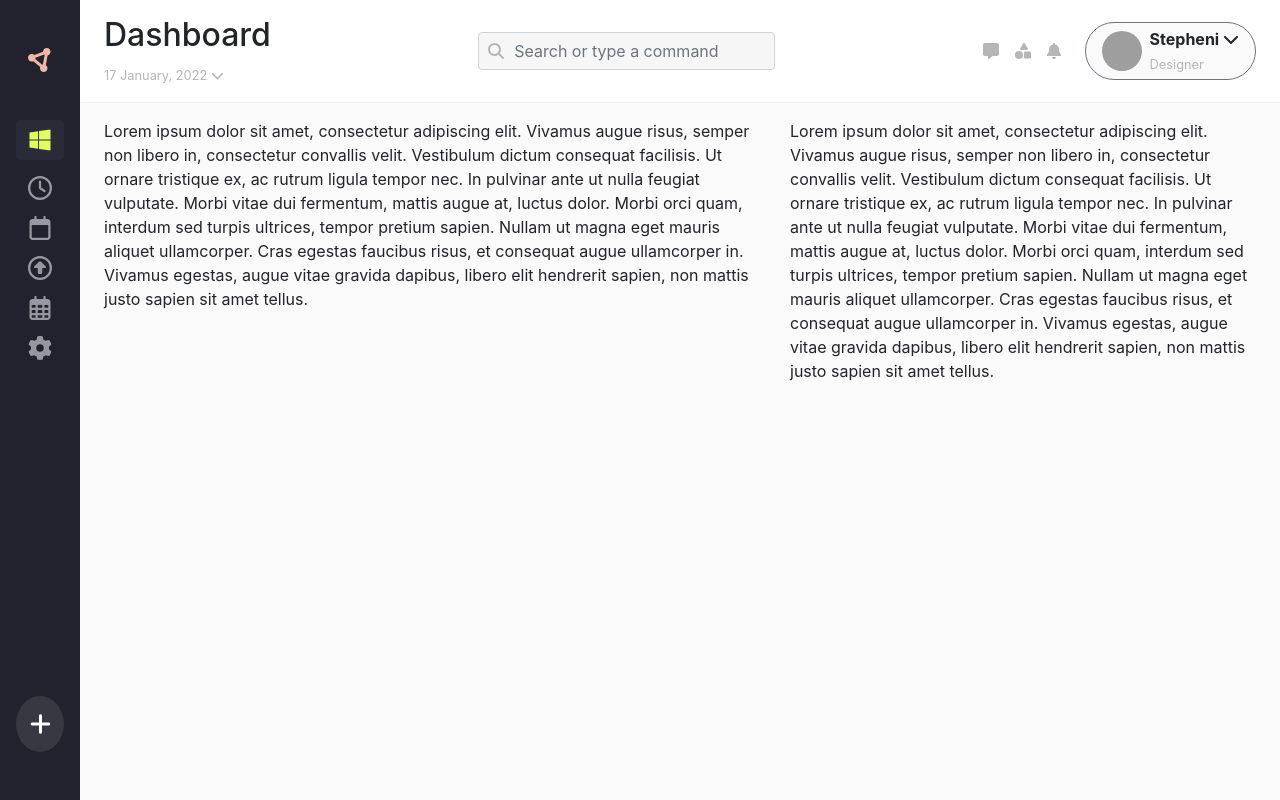
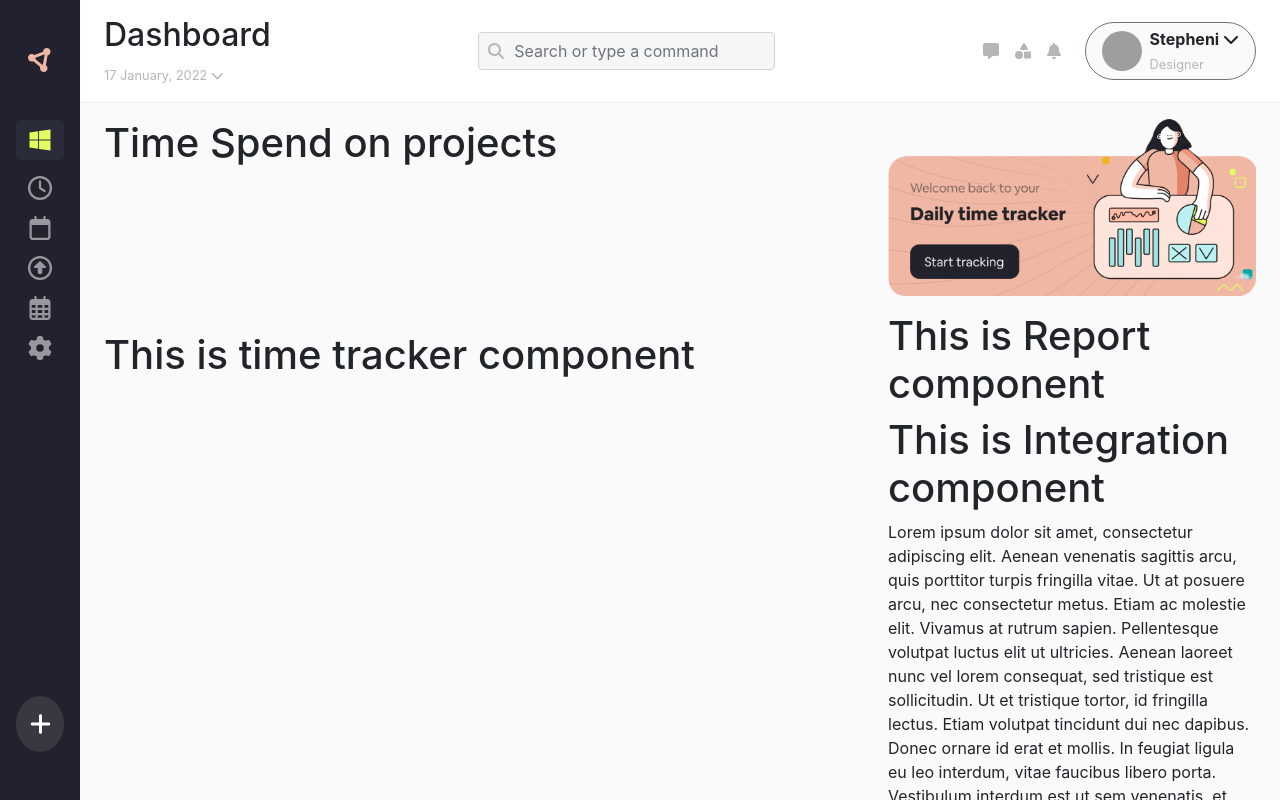
Before and after one commit to Siripiri-hue/time-tracker, a React (Create React App) app: page / in a window 1280 px wide. Built offline with nearby package versions, Linux system fonts and the light colour scheme; grey boxes are pictures that could not be loaded; the HTML template or start-up script is replaced by a standard one.

Commit message:
Aggiunta img e layout più definito

```diff
--- a/src/App.css
+++ b/src/App.css
@@ -60,7 +60,8 @@ img { width: 100%; }
 #myPage {
   /* max-width: 200px; */
   height: 100vh;
-  overflow: hidden;
+  overflow-y: auto;
+  overflow-x: hidden;
 }
 
 /* navbar in alto */
--- a/src/components/page.js
+++ b/src/components/page.js
@@ -1,7 +1,14 @@
 import React, {Component} from 'react';
+
+// importazione img
+import banner from '../images/banner.png';
 
 // importazione dei "sottocomponenti"
 import ActionBar from './page/actionbar';
+import Graph from './page/graph';
+import Integration from './page/integration';
+import Report from './page/report';
+import TimeTracker from './page/timetracker';
 
 class Page extends Component {
 
@@ -11,10 +18,23 @@ class Page extends Component {
                 <ActionBar />
 
                 <div className='row px-4 py-3'>
-                    <div className='col-7'>Lorem ipsum dolor sit amet, consectetur adipiscing elit. Vivamus augue risus, semper non libero in, consectetur convallis velit. Vestibulum dictum consequat facilisis. Ut ornare tristique ex, ac rutrum ligula tempor nec. In pulvinar ante ut nulla feugiat vulputate. Morbi vitae dui fermentum, mattis augue at, luctus dolor. Morbi orci quam, interdum sed turpis ultrices, tempor pretium sapien. Nullam ut magna eget mauris aliquet ullamcorper. Cras egestas faucibus risus, et consequat augue ullamcorper in. Vivamus egestas, augue vitae gravida dapibus, libero elit hendrerit sapien, non mattis justo sapien sit amet tellus.
+                    <div className='col-8'>
+                        <Graph />
+                        <TimeTracker />
                     </div>
 
-                    <div className='col-5'>Lorem ipsum dolor sit amet, consectetur adipiscing elit. Vivamus augue risus, semper non libero in, consectetur convallis velit. Vestibulum dictum consequat facilisis. Ut ornare tristique ex, ac rutrum ligula tempor nec. In pulvinar ante ut nulla feugiat vulputate. Morbi vitae dui fermentum, mattis augue at, luctus dolor. Morbi orci quam, interdum sed turpis ultrices, tempor pretium sapien. Nullam ut magna eget mauris aliquet ullamcorper. Cras egestas faucibus risus, et consequat augue ullamcorper in. Vivamus egestas, augue vitae gravida dapibus, libero elit hendrerit sapien, non mattis justo sapien sit amet tellus.
+                    <div className='col-4'>
+                        <figure>
+                            <img src={banner} alt='banner' />
+                        </figure>
+                        <Report />
+                        <Integration />
+
+                        <div>
+                        Lorem ipsum dolor sit amet, consectetur adipiscing elit. Aenean venenatis sagittis arcu, quis porttitor turpis fringilla vitae. Ut at posuere arcu, nec consectetur metus. Etiam ac molestie elit. Vivamus at rutrum sapien. Pellentesque volutpat luctus elit ut ultricies. Aenean laoreet nunc vel lorem consequat, sed tristique est sollicitudin. Ut et tristique tortor, id fringilla lectus. Etiam volutpat tincidunt dui nec dapibus. Donec ornare id erat et mollis. In feugiat ligula eu leo interdum, vitae faucibus libero porta. Vestibulum interdum est ut sem venenatis, et rutrum magna faucibus. Nam tincidunt pulvinar orci, ac pharetra quam mollis vel. Donec rutrum tristique orci, non tincidunt augue feugiat rutrum. Ut odio metus, malesuada sed mi id, pellentesque laoreet risus. Phasellus dictum sagittis nisl sed tempus. Nunc in eros ac turpis porttitor vehicula.
+
+Aliquam ornare eros mauris, sollicitudin consectetur sem sagittis ac. Nunc egestas semper vulputate. Curabitur tempor vestibulum vestibulum. Aenean lorem libero, lacinia vel libero sit amet, elementum interdum nibh. Proin eu tempus lorem, vel fermentum velit. Nullam varius augue eu dictum venenatis. Nulla facilisi. Interdum et malesuada fames ac ante ipsum primis in faucibus. Morbi aliquet orci a urna tristique facilisis. Proin placerat diam vel dolor congue sollicitudin.
+                        </div>
                     </div>
                 </div>
             </div>
--- a/src/components/page/graph.js
+++ b/src/components/page/graph.js
@@ -4,8 +4,12 @@ class Graph extends Component {
 
     render() {
         return (
-            <div className='myPage col flex-grow-1'>
-                <h1>This is Graph component</h1>
+            <div id='graph' className=''>
+                <h1>Time Spend on projects</h1>
+
+                <canvas>
+                    Qui ci metteremo il grafico in qualche modo
+                </canvas>
             </div>
         )
     }
--- a/src/components/page/integration.js
+++ b/src/components/page/integration.js
@@ -4,7 +4,7 @@ class Integration extends Component {
 
     render() {
         return (
-            <div className='myPage col flex-grow-1'>
+            <div className=''>
                 <h1>This is Integration component</h1>
             </div>
         )
--- a/src/components/page/report.js
+++ b/src/components/page/report.js
@@ -4,7 +4,7 @@ class Report extends Component {
 
     render() {
         return (
-            <div className='myPage col flex-grow-1'>
+            <div className=''>
                 <h1>This is Report component</h1>
             </div>
         )
--- a/src/components/page/timetracker.js
+++ b/src/components/page/timetracker.js
@@ -4,7 +4,7 @@ class TimeTracker extends Component {
 
     render() {
         return (
-            <div className='myPage col flex-grow-1'>
+            <div className=''>
                 <h1>This is time tracker component</h1>
             </div>
         )
```
Also changed, not shown: src/images/banner.png (added).
